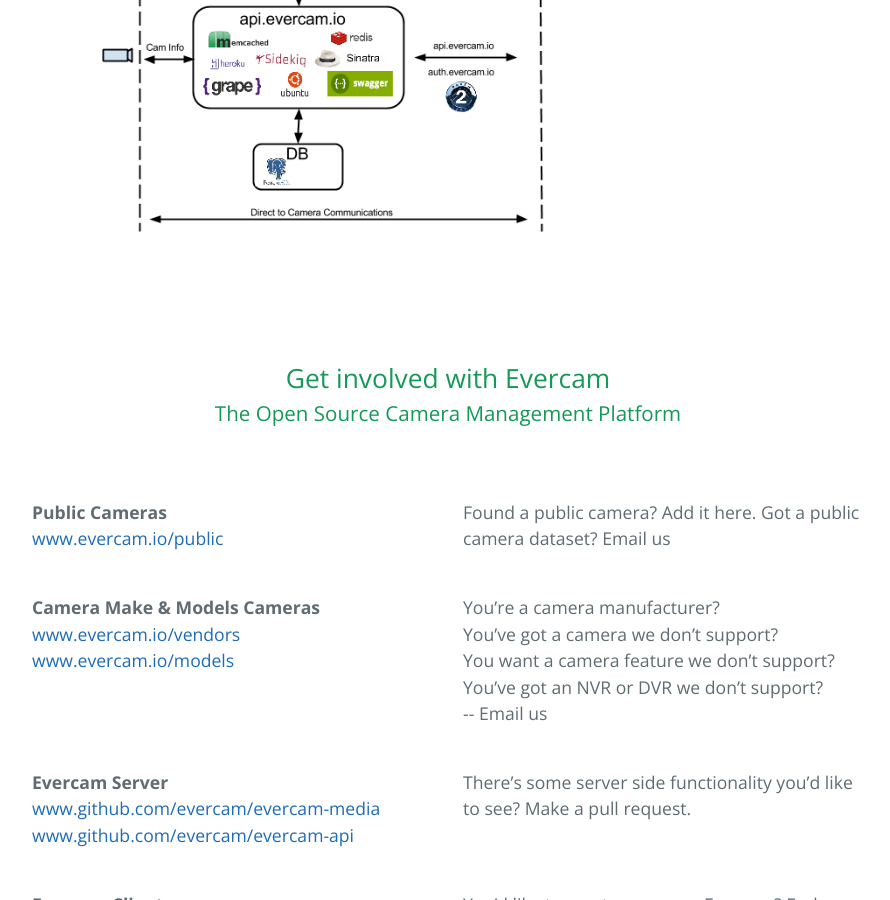
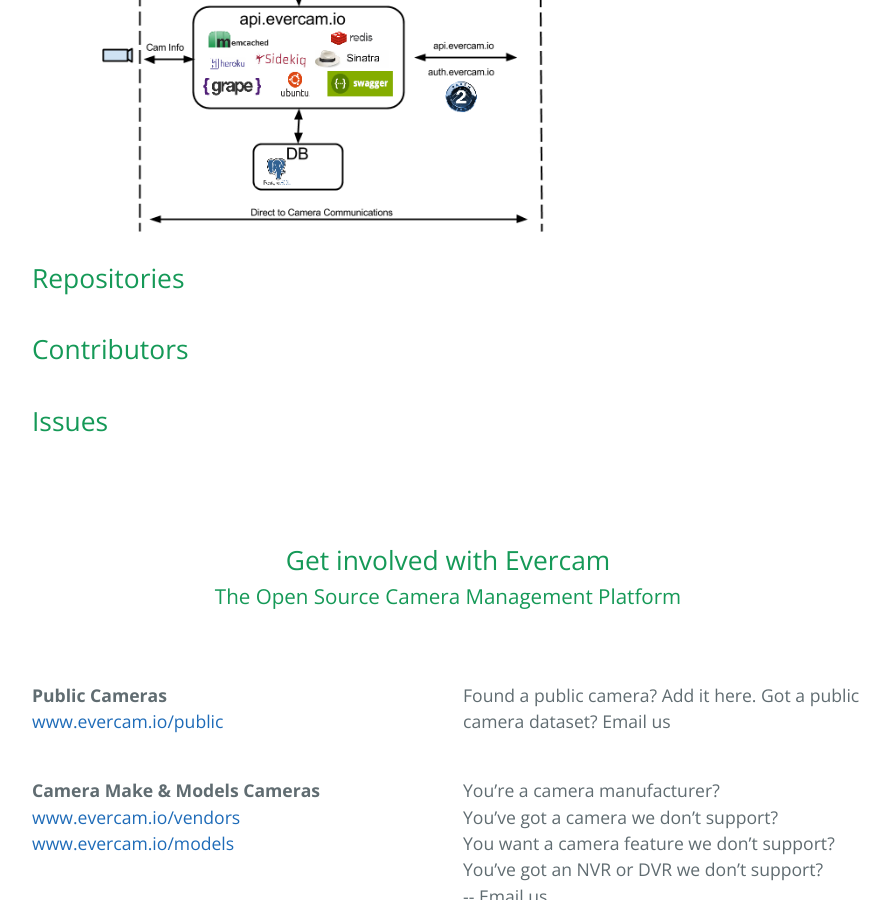
Before and after one commit to mgoszcz2/evercam.github.io, a Jekyll site: the page built from index.html, in a window 1280 px wide and 900 px high, scrolled down 825 px. Shown: the whole window, without its empty margins (192-1082 px from the left). Built offline with Jekyll 4.4.1, drawn with Linux system fonts in a browser that asks for light colours; nearby versions of some CDN libraries; part of the change alters nothing that is shown.

Commit message:
Removed use of github meta-data, basic markup
Using https://github.com/mgoszcz2/contributor-list for
data generation

```diff
--- a/index.html
+++ b/index.html
@@ -6,18 +6,39 @@ title: Introduction Page
 <img src="images/architecture.png" width=100%>
 
 {% raw %}
-<ul ng-controller="repoCtrl">
+<div ng-controller="repoCtrl">
+    <h2>Repositories</h2>
+    <ul>
         <div ng-repeat="cat in categories">
             <h3>{{cat.name}}</h3>
             <ul>
                 <li ng-repeat="repo in cat.repos">
-                <a ng-href="{{repo.html_url}}">{{repo.name}}</a>
+                    <a ng-href="{{repo.url}}">{{repo.name}}</a>
                     <div ng-if="repo.description">{{repo.description}}</div>
+                    <div ng-if="repo.language"><b>{{repo.language}}</b></div>
                     </br>
                 </li>
             </ul>
         </div>
     </ul>
+
+    <h2>Contributors</h2>
+    <ul>
+        <li ng-repeat="cont in contributors">
+            <h3><a ng-href="{{cont.url}}">{{cont.login}}</a></h3>
+            <img ng-src="{{cont.avatar}}" width="100" height="100">
+            <br/>{{cont.count}} contributions!
+        </li>
+    </ul>
+
+    <h2>Issues</h2>
+    <ul>
+        <li ng-repeat="issue in issues">
+            <h3><a ng-href="{{issue.url}}">#{{issue.number}} - {{issue.title}}</a></h3>
+            {{issue.repository}} @ {{issue.created}}<br/><br/>
+        </li>
+    </ul>
+</div>
 {% endraw %}
 
 <div class="get-involved">
@@ -122,4 +143,5 @@ title: Introduction Page
 
         <span class="site-footer-credits">This page was generated by <a href="https://pages.github.com">GitHub Pages</a> using the <a href="https://github.com/jasonlong/cayman-theme">Cayman theme</a> by <a href="https://twitter.com/jasonlong">Jason Long</a>.</span>
     </footer>
+    <script src="http://evercam-github-io.s3.amazonaws.com/evercam.json"></script> <!-- Calls readData -->
 </div>
--- a/repositories.json
+++ /dev/null
@@ -1,3 +0,0 @@
----
----
-{{ site.github.public_repositories | jsonify }}
--- a/scripts/main.js
+++ b/scripts/main.js
@@ -1,5 +1,4 @@
-var app = angular.module("evercamApp", [])
-
+// Config
 var noCatgeory = "Misc"
 var spec = [
     {name: "API Wrappers", repos: ["evercam-node", "evercam-ruby", "evercam.js", "evercam-objc", "evercam-elixir", "evercam.net", "evercam.java", "evercam.py"]},
@@ -10,6 +9,65 @@ var spec = [
     {name: "Dashboard", repos: ["evercam-dashboard", "evercam-public-site"]}
 ]
 
+// Horrible race conditions hack
+var global = null
+var scope = null
+
+// Angular set-up
+var app = angular.module("evercamApp", [])
+app.controller("repoCtrl", function($scope) {
+    scope = $scope
+    attemptUpdate(false)
+})
+
+// JSONP callback from S3
+function readData(data) {
+    var obj = {}
+    obj.categories = handleRepositories(data.repositories)
+    obj.contributors = data.contributors
+    obj.issues = data.issues
+    global = obj
+    attemptUpdate(true)
+}
+
+// Called at end of angular scope setup and JSONP load
+// Only triggers if both have been loaded
+function attemptUpdate(outsideDigest) {
+    console.log(outsideDigest, scope, global)
+    if (scope && global) {
+        for (var key in global) {
+            scope[key] = global[key]
+        }
+        if (outsideDigest) {
+            scope.$digest()
+        }
+        if (outsideDigest) {
+            scope.$digest()
+        }
+        console.log("Sucessful scope update")
+    }
+}
+
+// Organise repositories by category
+function handleRepositories(repos) {
+    var categories = {} // spec with category as key
+    var processed = {} // Result
+
+    for (var i = 0; i < spec.length; i++) {
+        processed[spec[i].name] = {}
+        categories[spec[i].name] = spec[i].repos
+    }
+    processed[noCatgeory] = {}
+
+    // Sort repos by categories
+    for (var i = 0; i < repos.length; i++) {
+        var name = repos[i].name
+        processed[getCategory(categories, name)][name] = repos[i]
+    }
+
+    return reorderToTop(categories, processed)
+}
+
 function getCategory(categories, repo) {
     for (cat in categories) {
         if (categories[cat].indexOf(repo) > -1) return cat
@@ -17,6 +75,7 @@ function getCategory(categories, repo) {
     return noCatgeory
 }
 
+// Reorder repos to match order in spec
 function reorderToTop(categories, data) {
     var ordered = [], miscrepos = []
 
@@ -37,25 +96,3 @@ function reorderToTop(categories, data) {
     ordered.push({name: noCatgeory, repos: miscrepos})
     return ordered
 }
-
-app.controller("repoCtrl", function($http, $scope) {
-    $http.get("/repositories.json").success(function(repo) {
-        // Given spec prepare obvjrects with categories as keys
-        var data = {}, categories = {}
-        for (var i = 0; i < spec.length; i++) {
-            data[spec[i].name] = {}
-            categories[spec[i].name] = spec[i].repos
-        }
-        data[noCatgeory] = {}
-
-        // Sort data by categories
-        for (var i = 0; i < repo.length; i++) {
-            var name = repo[i].name
-            data[getCategory(categories, name)][name] = repo[i]
-        }
-
-        $scope.categories = reorderToTop(categories, data)
-    }).error(function(data, stat) {
-        alert("Error occured")
-    })
-})
```
Lines whose indentation alone changed are shown as unchanged.
